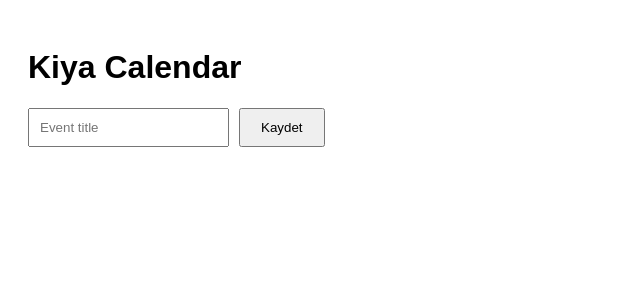
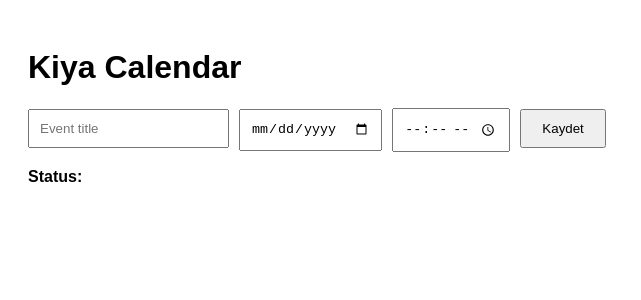
Before and after one commit to webdevtailor/vercel, a React (Vite) app: page / in a window 1280 px wide. Shown: the top 300 px of the page, without its empty margins (0-641 px from the left). Built offline with nearby package versions, Linux system fonts and the light colour scheme; the HTML template or start-up script is replaced by a standard one.

Commit message:
Update App.tsx

```diff
--- a/src/App.tsx
+++ b/src/App.tsx
@@ -2,24 +2,36 @@ import React, { useState } from 'react';
 
 function App() {
   const [title, setTitle] = useState('');
+  const [date, setDate] = useState(''); // New state for Date
+  const [time, setTime] = useState(''); // New state for Time
   const [status, setStatus] = useState('');
 
   const handleSave = async () => {
+    if (!title || !date || !time) {
+      setStatus('Lütfen tüm alanları doldurun (Title, Date, Time).');
+      return;
+    }
+
     setStatus('Saving...');
     try {
+      // Combine date and time into a single timestamp
+      const startDateTime = new Date(`${date}T${time}:00`);
+
       const response = await fetch('/api/add-event', {
         method: 'POST',
         headers: { 'Content-Type': 'application/json' },
         body: JSON.stringify({
           title,
-          start: new Date().toISOString(),
-          end: new Date(Date.now() + 3600000).toISOString(),
+          date, // Sending the specific date
+          time, // Sending the specific time
         }),
       });
 
       if (response.ok) {
         setStatus('Success! Event added to Aşklarım.');
         setTitle('');
+        setDate('');
+        setTime('');
       } else {
         const err = await response.json();
         setStatus('Error: ' + err.error);
@@ -32,14 +44,28 @@ function App() {
   return (
     <div style={{ padding: '20px', fontFamily: 'sans-serif' }}>
       <h1>Kiya Calendar</h1>
+      <div style={{ marginBottom: '10px' }}>
         <input
           value={title}
           onChange={(e) => setTitle(e.target.value)}
           placeholder="Event title"
           style={{ padding: '10px', marginRight: '10px' }}
         />
-      <button onClick={handleSave} style={{ padding: '10px 20px' }}>Kaydet</button>
-      <p>{status}</p>
+        <input
+          type="date"
+          value={date}
+          onChange={(e) => setDate(e.target.value)}
+          style={{ padding: '10px', marginRight: '10px' }}
+        />
+        <input
+          type="time"
+          value={time}
+          onChange={(e) => setTime(e.target.value)}
+          style={{ padding: '10px', marginRight: '10px' }}
+        />
+        <button onClick={handleSave} style={{ padding: '10px 20px', cursor: 'pointer' }}>Kaydet</button>
+      </div>
+      <p><strong>Status:</strong> {status}</p>
     </div>
   );
 }
```
Lines whose indentation alone changed are shown as unchanged.
